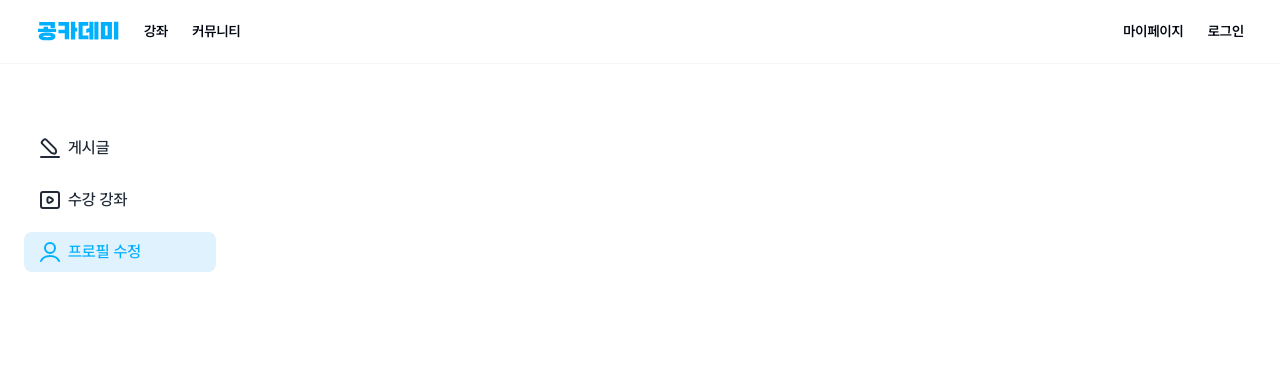
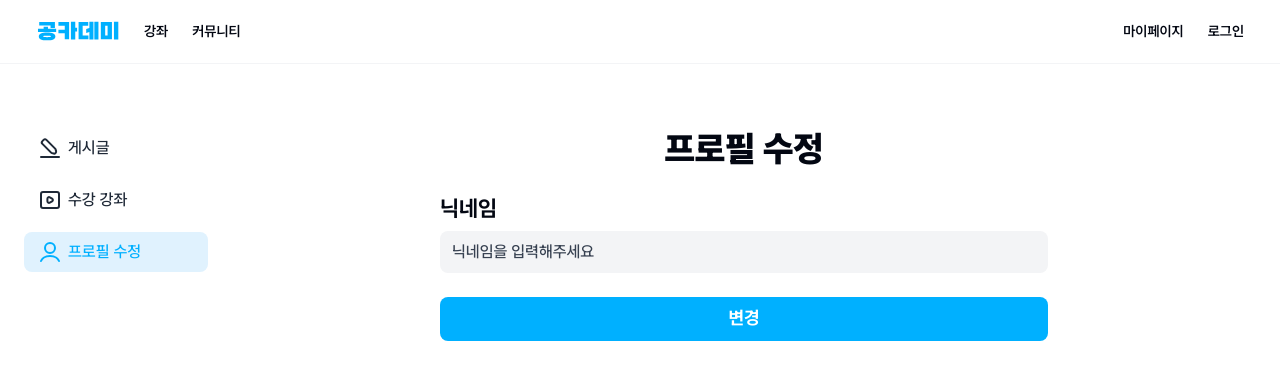
Before and after one commit to mung96/gongkademy_front, a Next.js app: page /mypage/profile in a window 1280 px wide. Shown: the top 380 px of the page. Built offline with nearby package versions, Linux system fonts and the light colour scheme.

Commit message:
feat: 프로필 수정 페이지 반응형 구현

```diff
--- a/src/app/(with-header)/mypage/layout.tsx
+++ b/src/app/(with-header)/mypage/layout.tsx
@@ -16,8 +16,8 @@ export default function Layout({
   //TODO: Server Component인 상태로 할 수는 없나?
   const pathname = usePathname();
   return (
-    <main className="flex flex-col items-center gap-4 px-4 pb-[72px] pt-9 tablet:flex-row tablet:items-start tablet:justify-center tablet:px-6 tablet:pt-12 desktop:pt-16">
-      <nav className="flex tablet:w-[168px] tablet:flex-col tablet:gap-3 desktop:w-[192px]">
+    <main className="flex flex-col items-center gap-4 px-4 pb-[72px] pt-9 tablet:justify-center tablet:gap-6  tablet:px-6 tablet:pt-12 desktop:flex-row desktop:items-start desktop:pt-16">
+      <nav className="flex  tablet:gap-3 desktop:w-[192px] desktop:flex-col">
         <Link href={PATH.MY_COMMUNITY}>
           <ListItem label={'게시글'} isSelect={pathname === PATH.MY_COMMUNITY} textAlign="left" icon={<PencilIcon />} />
         </Link>
--- a/src/app/(with-header)/mypage/profile/page.tsx
+++ b/src/app/(with-header)/mypage/profile/page.tsx
@@ -1,5 +1,29 @@
-import BoardItem, { BoardCategory } from '@/board/BoardItem';
+'use client';
+
+import Input from '@/components/Input';
+import { useForm } from 'react-hook-form';
+import Button from '@/components/Button';
+
+type FormValues = {
+  nickname: string;
+};
 
 export default function Page() {
-  return <div className="flex w-full flex-col gap-3  tablet:max-w-[536px] desktop:max-w-[1024px]"></div>;
+  const { register, handleSubmit } = useForm<FormValues>();
+  return (
+    <div className="flex w-full flex-col items-center ">
+      <div
+        className={'flex w-full flex-col items-center gap-4   tablet:max-w-[536px] tablet:gap-6 desktop:max-w-[608px]'}
+      >
+        <h2 className={'title2 text-neutral-gray-950'}>프로필 수정</h2>
+        <div className={'flex w-full flex-col gap-2 '}>
+          <label className={'subtitle2 text-neutral-gray-950'}>닉네임</label>
+          <Input placeholder="닉네임을 입력해주세요" register={register} label="nickname" />
+        </div>
+        <Button className={'w-full desktop:max-w-[608px]'} onClick={() => console.log('수정')}>
+          변경
+        </Button>
+      </div>
+    </div>
+  );
 }
```
